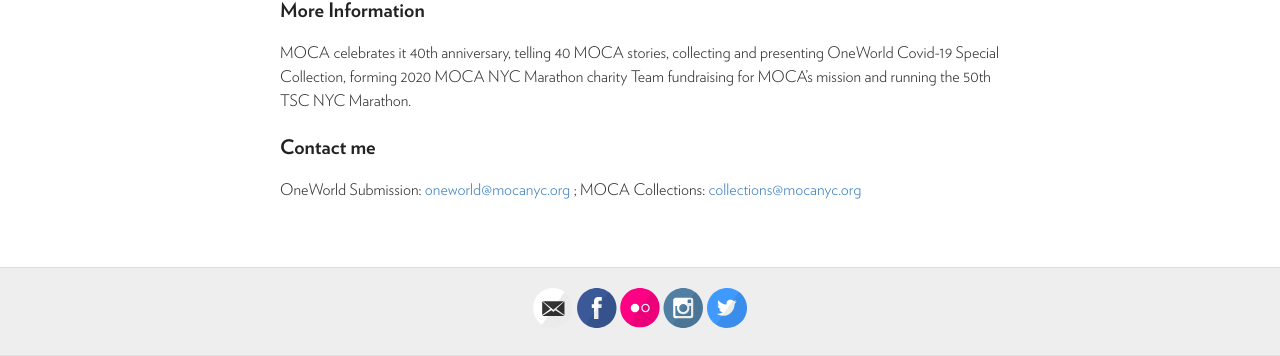
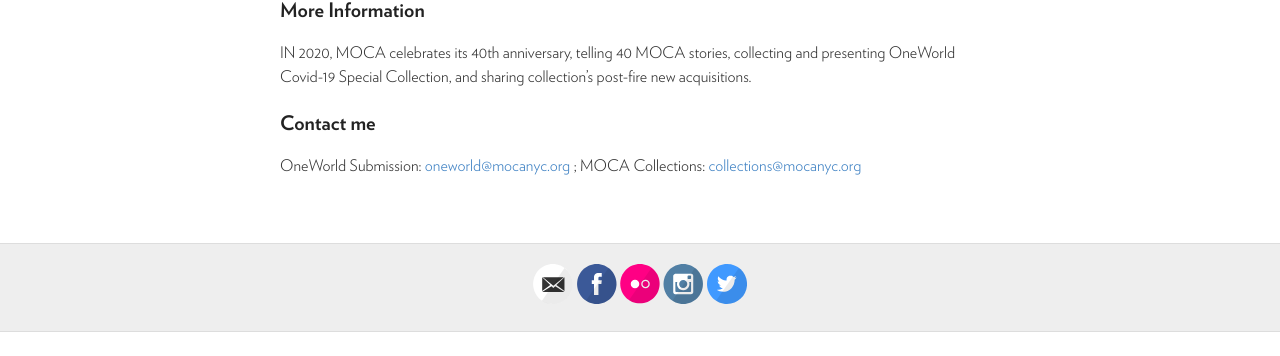
Before and after one commit to moca40/moca40.github.io, a Jekyll site: the page built from index.md, in a window 1280 px wide, cut to the strip 856-1212 px from the top of the page. Built offline with Jekyll 4.4.1, drawn with Linux system fonts in a browser that asks for light colours; after the commit the page ends 1188 px from its top, so only the background shows below that.

Commit message:
Update index.md

```diff
--- a/index.md
+++ b/index.md
@@ -17,7 +17,7 @@
 
 ### More Information
 
-MOCA celebrates it 40th anniversary, telling 40 MOCA stories, collecting and presenting OneWorld Covid-19 Special Collection, forming 2020 MOCA NYC Marathon charity Team fundraising for MOCA's mission and running the 50th TSC NYC Marathon.
+IN 2020, MOCA celebrates its 40th anniversary, telling 40 MOCA stories, collecting and presenting OneWorld Covid-19 Special Collection, and sharing collection's post-fire new acquisitions.
 
 ### Contact me
 
```
